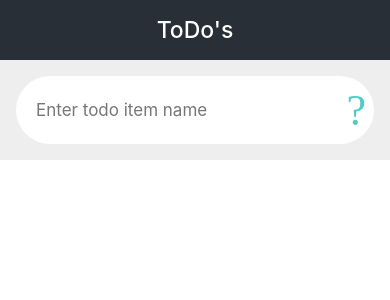
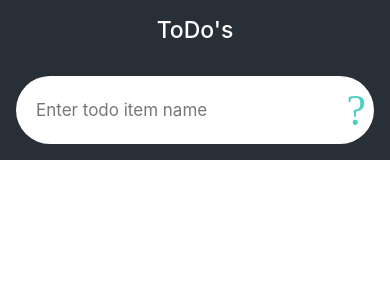
Before and after one commit to chirag0966/react-native-todo, a React Native app: screen / in a window 390 px wide. Shown: the top 300 px of the page. Built offline with nearby package versions, Linux system fonts and the light colour scheme.

Commit message:
Add animation for the deletion

```diff
--- a/components/AddTodoItem.js
+++ b/components/AddTodoItem.js
@@ -39,7 +39,7 @@ const AddTodoItem = ({addTodoItem}) => {
 const styles = StyleSheet.create({
   container: {
     padding: 16,
-    backgroundColor: '#eee',
+    backgroundColor: '#292F36',
   },
   input: {
     flex: 1,
--- a/components/TodoListItem.js
+++ b/components/TodoListItem.js
@@ -1,10 +1,22 @@
-import React from 'react';
-import {StyleSheet, View, Text, TouchableOpacity} from 'react-native';
+import React, {useState} from 'react';
+import {StyleSheet, View, Text, TouchableOpacity, Animated} from 'react-native';
 import Icon from 'react-native-vector-icons/FontAwesome';
 
 const TodoListItem = ({item, deleteTodoItem, toggleTodoItemCompletion}) => {
+  const topValue = useState(new Animated.Value(0))[0];
+
+  function performDelete() {
+    Animated.timing(topValue, {
+      toValue: 999,
+      duration: 500,
+      useNativeDriver: false,
+    }).start(() => {
+      deleteTodoItem(item.id);
+    });
+  }
+
   return (
-    <View style={styles.container}>
+    <Animated.View style={[styles.animatedContainer, {top: topValue}]}>
       <TouchableOpacity
         style={styles.listItem}
         onPress={() => toggleTodoItemCompletion(item.id)}>
@@ -17,23 +29,22 @@ const TodoListItem = ({item, deleteTodoItem, toggleTodoItemCompletion}) => {
           {item.text}
         </Text>
       </TouchableOpacity>
-      <TouchableOpacity
-        style={styles.btn}
-        onPress={() => deleteTodoItem(item.id)}>
+      <TouchableOpacity style={styles.btn} onPress={performDelete}>
         <Icon name="trash" size={24} color="#FF6B6B" />
       </TouchableOpacity>
-    </View>
+    </Animated.View>
   );
 };
 
 const styles = StyleSheet.create({
-  container: {
-    padding: 16,
-    borderBottomColor: '#E8E8E8',
-    borderBottomWidth: 1,
+  animatedContainer: {
     display: 'flex',
     flexDirection: 'row',
     alignItems: 'center',
+    justifyContent: 'center',
+    padding: 16,
+    borderBottomColor: '#efefef',
+    borderBottomWidth: 1,
   },
   listItem: {
     flex: 1,
@@ -49,9 +60,6 @@ const styles = StyleSheet.create({
     color: '#c8c8c8',
     textDecorationLine: 'line-through',
   },
-  btn: {
-    height: '100%',
-  },
 });
 
 export default TodoListItem;
```
